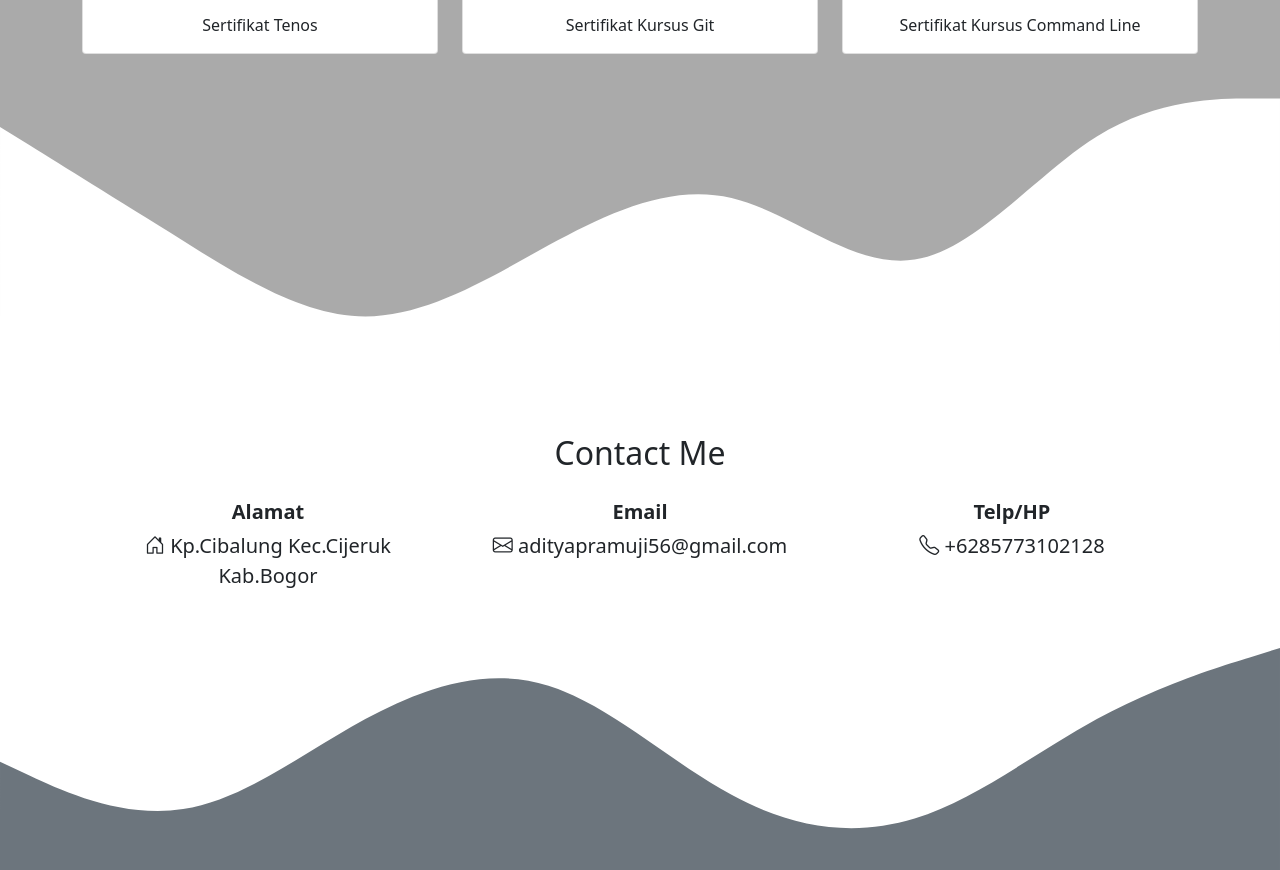
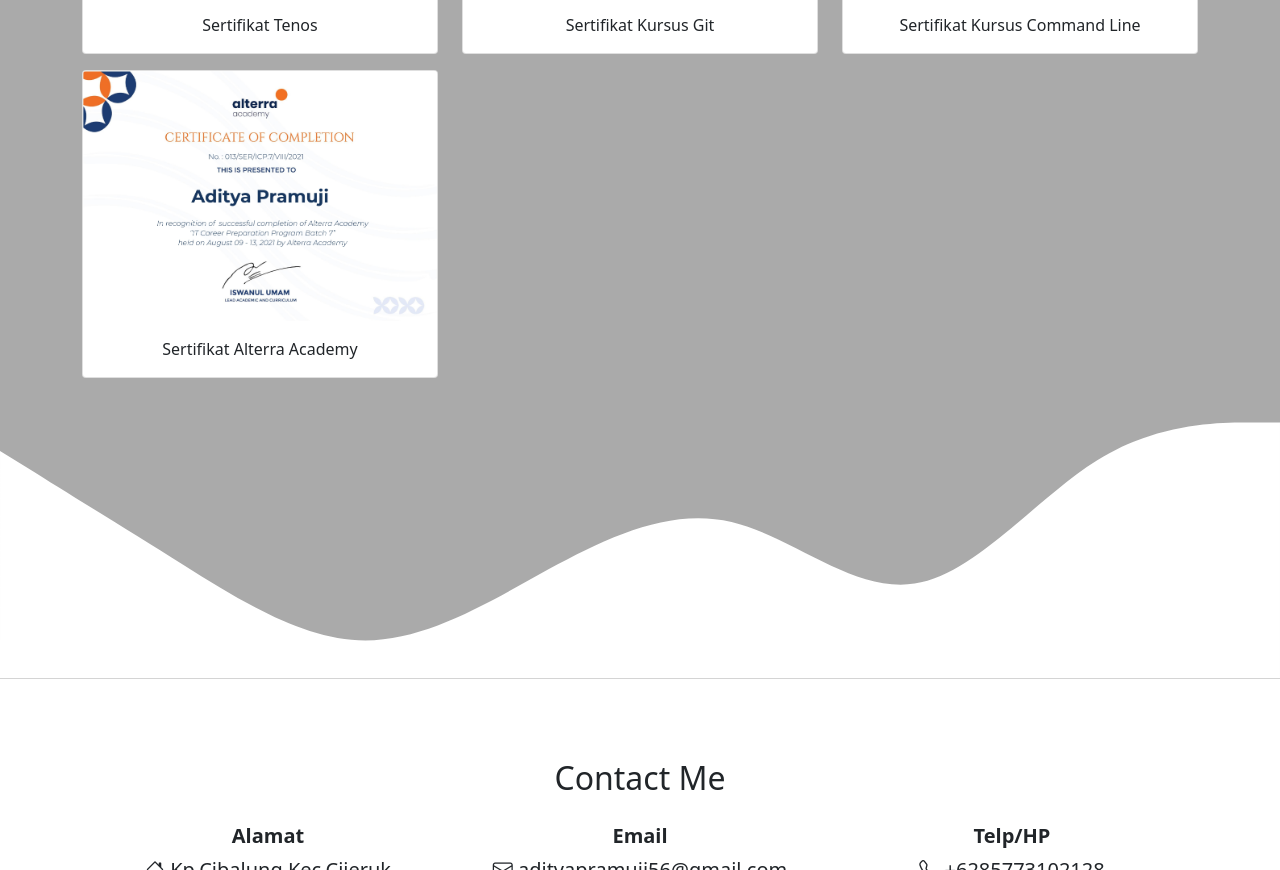
Before and after one commit to Adityapramuji/adityapramuji.github.io, a plain HTML site: page index.html in a window 1280 px wide. Shown: the part 1595-2465 px from the top of the page. Drawn offline with nearby package versions, Linux system fonts and the light colour scheme.

Commit message:
menambahkan foto pada portofolio

```diff
--- a/index.html
+++ b/index.html
@@ -121,6 +121,14 @@
               </div>
             </div>
           </div>
+          <div class="col-md-4 mb-3">
+            <div class="card">
+              <img src="img/My Portfolio/4.jpg" class="card-img-top" alt="Portfolio4" />
+              <div class="card-body">
+                <p class="card-text text-center">Sertifikat Alterra Academy</p>
+              </div>
+            </div>
+          </div>
         </div>
       </div>
       <svg xmlns="http://www.w3.org/2000/svg" viewBox="0 0 1440 320">
```
Also changed, not shown: img/My Portfolio/4.jpg (added).
